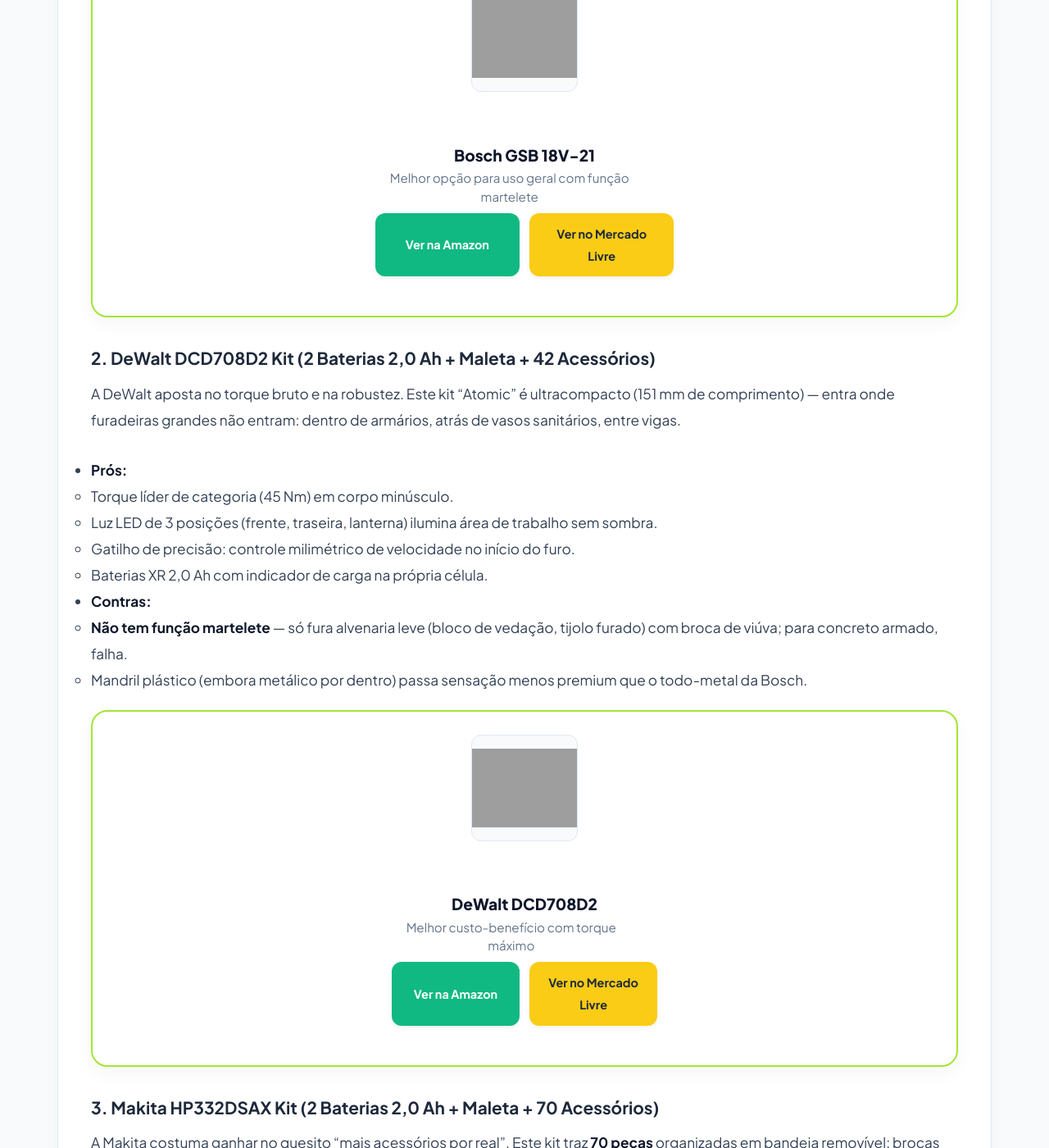
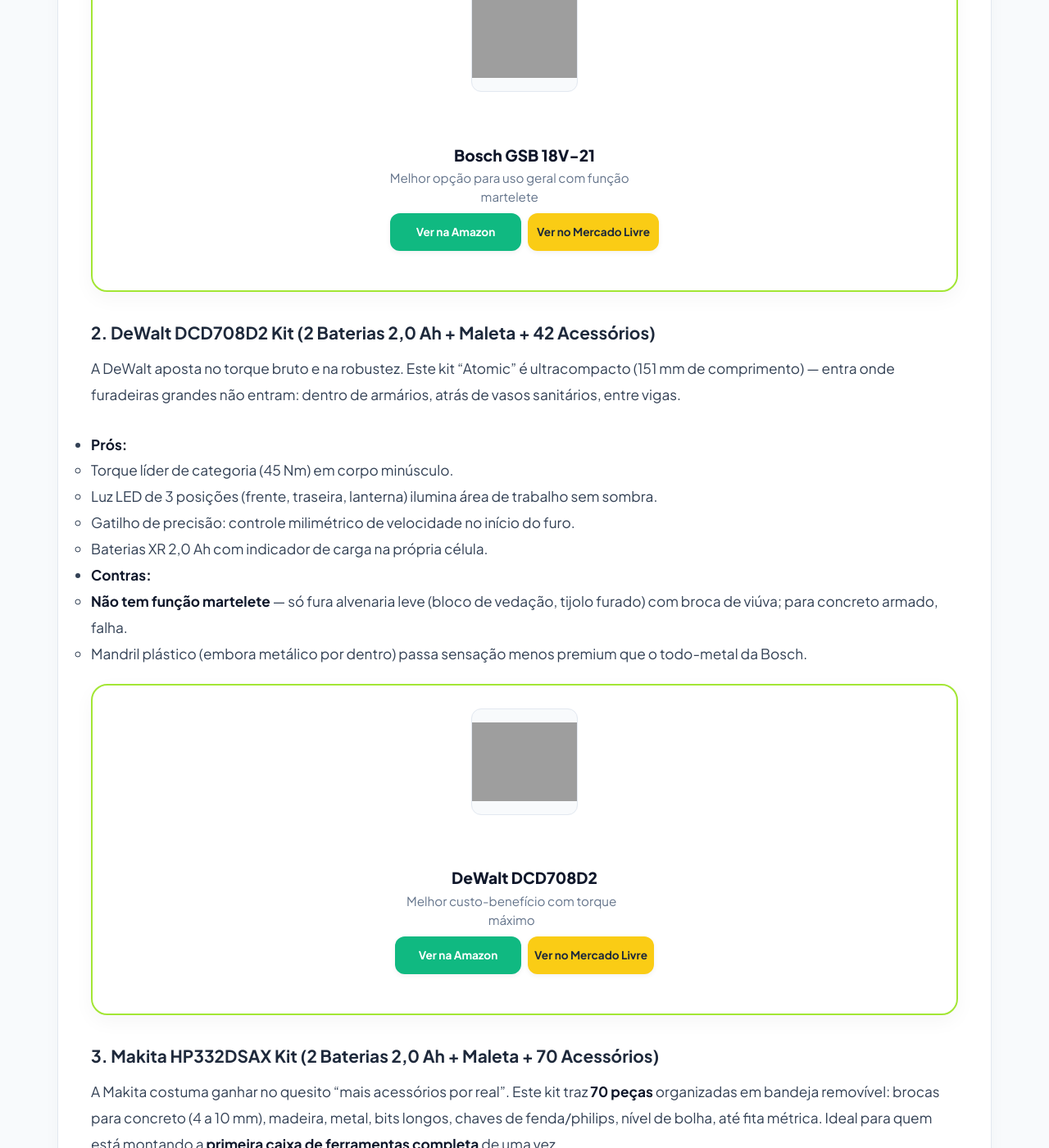
Before and after one commit to membroequipe/SiteReview, a Jekyll site: the page built from _posts/2026-10-25-melhores-parafusadeiras-montagem.md, in a window 1280 px wide and 1400 px high, scrolled down 1973 px. Shown: the whole window at 82% size. Built offline with Jekyll 4.4.1, drawn with Linux system fonts in a browser that asks for light colours; grey boxes are pictures that could not be loaded.

Commit message:
Update style.css

```diff
--- a/assets/css/style.css
+++ b/assets/css/style.css
@@ -558,7 +558,7 @@
 }
 
 /* =========================================
-   9. BLOCO DE AFILIADOS
+   9. BLOCO DE AFILIADOS (PADRONIZADO)
    ========================================= */
 .product-card-affiliate {
     background-color: #ffffff;
@@ -571,6 +571,7 @@
     flex-direction: column;
     align-items: center;
     text-align: center;
+    width: 100%;
 }
 
 .product-card-img {
@@ -623,25 +624,27 @@
     display: flex;
     flex-wrap: wrap;
     justify-content: center;
-    gap: 0.75rem;
+    gap: 8px;
     width: 100%;
     margin-top: 0.5rem;
 }
 
 .btn-store {
-    flex: 1 1 130px;
-    max-width: 180px;
+    flex: 1 1 100px;
+    min-width: 100px;
+    max-width: 160px;
     display: inline-flex;
     align-items: center;
     justify-content: center;
-    gap: 0.5rem;
-    padding: 0.75rem 1rem;
+    gap: 0.4rem;
+    padding: 0.65rem 0.8rem;
     border-radius: var(--radius-md);
     font-weight: 700;
-    font-size: 0.9rem;
+    font-size: 0.85rem;
     text-decoration: none;
     box-shadow: 0 2px 6px rgba(0,0,0,0.06);
     transition: transform 0.2s ease, opacity 0.2s ease;
+    white-space: nowrap;
 }
 
 .btn-store:hover {
```
